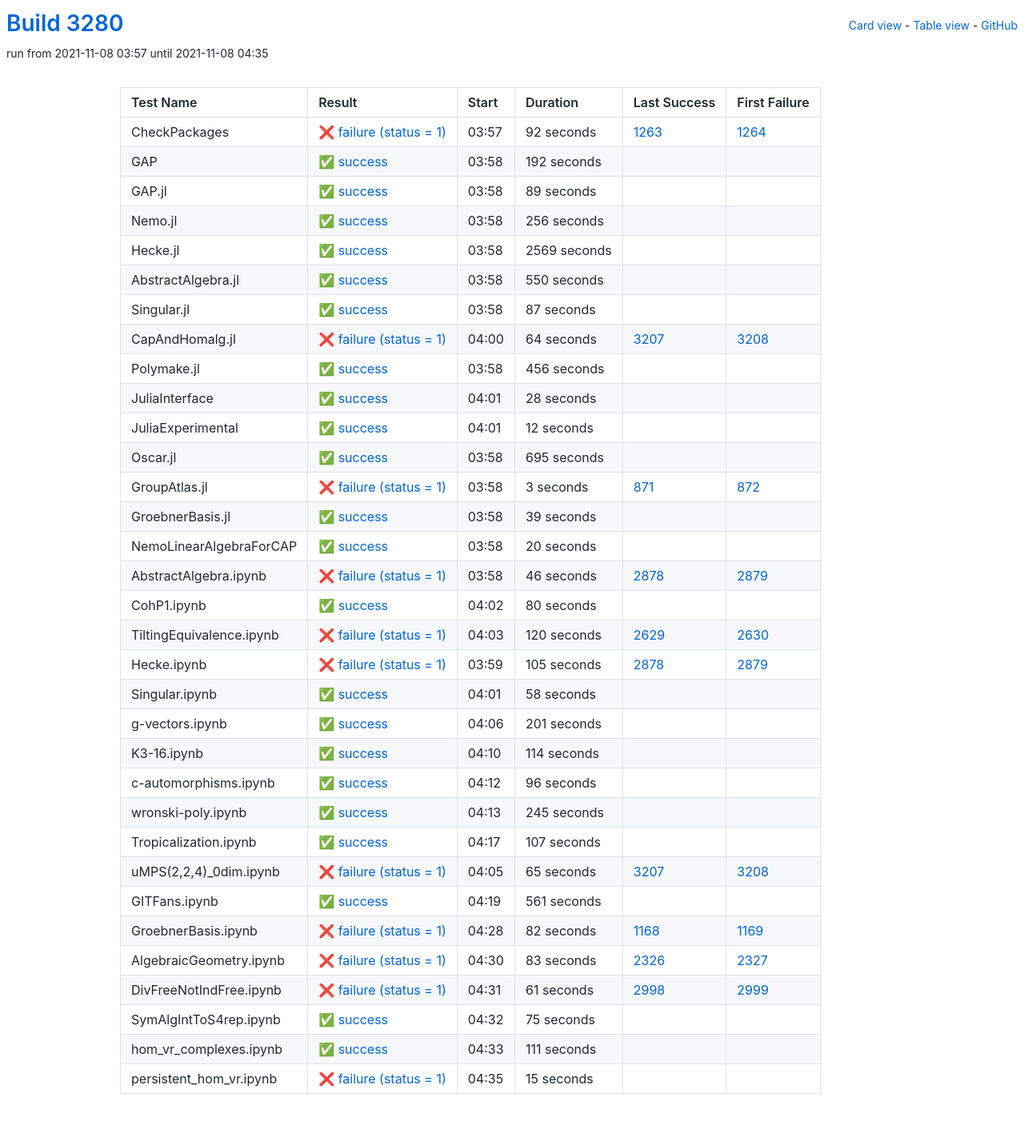
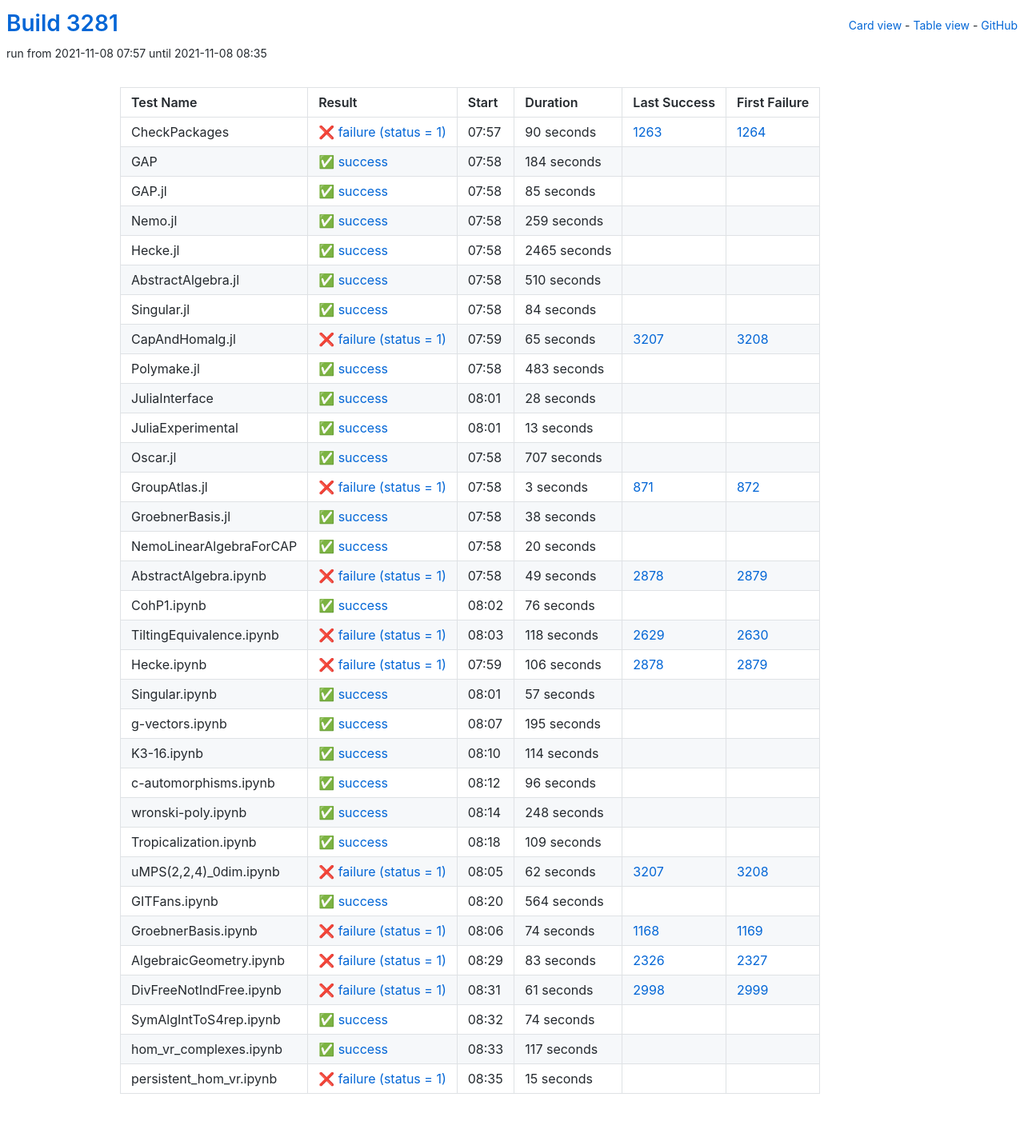
Before and after one commit to oscar-system/oscar-ci-status-stable, a Jekyll site: the page built from table.html, in a window 1280 px wide. Shown: the whole page at 80% size. Built offline with Jekyll 4.4.1, drawn with Linux system fonts in a browser that asks for light colours.

Commit message:
Build #3281

```diff
--- a/_data/ci.yml
+++ b/_data/ci.yml
@@ -1,6 +1,6 @@
 ---
-build: 3280
-build_url: https://oscarci.mathematik.uni-kl.de/job/oscar-stable/3280/
+build: 3281
+build_url: https://oscarci.mathematik.uni-kl.de/job/oscar-stable/3281/
 job: oscar-stable
 organization: oscar-system
 repo: oscar-ci-status-stable
@@ -8,116 +8,116 @@ repourl: https://github.com/oscar-system/oscar-ci-status-stable
 tests:
 - name: CheckPackages
   id: checkpackages
-  log: https://oscarci.mathematik.uni-kl.de/job/oscar-stable/3280/artifact/logs/build-3280/CheckPackages.log
-  start: 2021-11-08 03:57
+  log: https://oscarci.mathematik.uni-kl.de/job/oscar-stable/3281/artifact/logs/build-3281/CheckPackages.log
+  start: 2021-11-08 07:57
   success: false
   exitcode: 1
   status: failure
-  duration: 92
+  duration: 90
   last_success: 1263
   last_success_url: https://oscarci.mathematik.uni-kl.de/job/oscar-stable/1263/
   first_failure: 1264
   first_failure_url: https://oscarci.mathematik.uni-kl.de/job/oscar-stable/1264/
 - name: GAP
   id: gap
-  log: https://oscarci.mathematik.uni-kl.de/job/oscar-stable/3280/artifact/logs/build-3280/GAP.log
-  start: 2021-11-08 03:58
+  log: https://oscarci.mathematik.uni-kl.de/job/oscar-stable/3281/artifact/logs/build-3281/GAP.log
+  start: 2021-11-08 07:58
   success: true
   exitcode: 0
   status: success
-  duration: 192
+  duration: 184
   last_success: false
   last_success_url:
   first_failure: false
   first_failure_url:
 - name: GAP.jl
   id: gap-jl
-  log: https://oscarci.mathematik.uni-kl.de/job/oscar-stable/3280/artifact/logs/build-3280/GAP.jl.log
-  start: 2021-11-08 03:58
+  log: https://oscarci.mathematik.uni-kl.de/job/oscar-stable/3281/artifact/logs/build-3281/GAP.jl.log
+  start: 2021-11-08 07:58
   success: true
   exitcode: 0
   status: success
-  duration: 89
+  duration: 85
   last_success: false
   last_success_url:
   first_failure: false
   first_failure_url:
 - name: Nemo.jl
   id: nemo-jl
-  log: https://oscarci.mathematik.uni-kl.de/job/oscar-stable/3280/artifact/logs/build-3280/Nemo.jl.log
-  start: 2021-11-08 03:58
+  log: https://oscarci.mathematik.uni-kl.de/job/oscar-stable/3281/artifact/logs/build-3281/Nemo.jl.log
+  start: 2021-11-08 07:58
   success: true
   exitcode: 0
   status: success
-  duration: 256
+  duration: 259
   last_success: false
   last_success_url:
   first_failure: false
   first_failure_url:
 - name: Hecke.jl
   id: hecke-jl
-  log: https://oscarci.mathematik.uni-kl.de/job/oscar-stable/3280/artifact/logs/build-3280/Hecke.jl.log
-  start: 2021-11-08 03:58
+  log: https://oscarci.mathematik.uni-kl.de/job/oscar-stable/3281/artifact/logs/build-3281/Hecke.jl.log
+  start: 2021-11-08 07:58
   success: true
   exitcode: 0
   status: success
-  duration: 2569
+  duration: 2465
   last_success: false
   last_success_url:
   first_failure: false
   first_failure_url:
 - name: AbstractAlgebra.jl
   id: abstractalgebra-jl
-  log: https://oscarci.mathematik.uni-kl.de/job/oscar-stable/3280/artifact/logs/build-3280/AbstractAlgebra.jl.log
-  start: 2021-11-08 03:58
+  log: https://oscarci.mathematik.uni-kl.de/job/oscar-stable/3281/artifact/logs/build-3281/AbstractAlgebra.jl.log
+  start: 2021-11-08 07:58
   success: true
   exitcode: 0
   status: success
-  duration: 550
+  duration: 510
   last_success: false
   last_success_url:
   first_failure: false
   first_failure_url:
 - name: Singular.jl
   id: singular-jl
-  log: https://oscarci.mathematik.uni-kl.de/job/oscar-stable/3280/artifact/logs/build-3280/Singular.jl.log
-  start: 2021-11-08 03:58
+  log: https://oscarci.mathematik.uni-kl.de/job/oscar-stable/3281/artifact/logs/build-3281/Singular.jl.log
+  start: 2021-11-08 07:58
   success: true
   exitcode: 0
   status: success
-  duration: 87
+  duration: 84
   last_success: false
   last_success_url:
   first_failure: false
   first_failure_url:
 - name: CapAndHomalg.jl
   id: capandhomalg-jl
-  log: https://oscarci.mathematik.uni-kl.de/job/oscar-stable/3280/artifact/logs/build-3280/CapAndHomalg.jl.log
-  start: 2021-11-08 04:00
+  log: https://oscarci.mathematik.uni-kl.de/job/oscar-stable/3281/artifact/logs/build-3281/CapAndHomalg.jl.log
+  start: 2021-11-08 07:59
   success: false
   exitcode: 1
   status: failure
-  duration: 64
+  duration: 65
   last_success: 3207
   last_success_url: https://oscarci.mathematik.uni-kl.de/job/oscar-stable/3207/
   first_failure: 3208
   first_failure_url: https://oscarci.mathematik.uni-kl.de/job/oscar-stable/3208/
 - name: Polymake.jl
   id: polymake-jl
-  log: https://oscarci.mathematik.uni-kl.de/job/oscar-stable/3280/artifact/logs/build-3280/Polymake.jl.log
-  start: 2021-11-08 03:58
+  log: https://oscarci.mathematik.uni-kl.de/job/oscar-stable/3281/artifact/logs/build-3281/Polymake.jl.log
+  start: 2021-11-08 07:58
   success: true
   exitcode: 0
   status: success
-  duration: 456
+  duration: 483
   last_success: false
   last_success_url:
   first_failure: false
   first_failure_url:
 - name: JuliaInterface
   id: juliainterface
-  log: https://oscarci.mathematik.uni-kl.de/job/oscar-stable/3280/artifact/logs/build-3280/JuliaInterface.log
-  start: 2021-11-08 04:01
+  log: https://oscarci.mathematik.uni-kl.de/job/oscar-stable/3281/artifact/logs/build-3281/JuliaInterface.log
+  start: 2021-11-08 08:01
   success: true
   exitcode: 0
   status: success
@@ -128,32 +128,32 @@ tests:
   first_failure_url:
 - name: JuliaExperimental
   id: juliaexperimental
-  log: https://oscarci.mathematik.uni-kl.de/job/oscar-stable/3280/artifact/logs/build-3280/JuliaExperimental.log
-  start: 2021-11-08 04:01
+  log: https://oscarci.mathematik.uni-kl.de/job/oscar-stable/3281/artifact/logs/build-3281/JuliaExperimental.log
+  start: 2021-11-08 08:01
   success: true
   exitcode: 0
   status: success
-  duration: 12
+  duration: 13
   last_success: false
   last_success_url:
   first_failure: false
   first_failure_url:
 - name: Oscar.jl
   id: oscar-jl
-  log: https://oscarci.mathematik.uni-kl.de/job/oscar-stable/3280/artifact/logs/build-3280/Oscar.jl.log
-  start: 2021-11-08 03:58
+  log: https://oscarci.mathematik.uni-kl.de/job/oscar-stable/3281/artifact/logs/build-3281/Oscar.jl.log
+  start: 2021-11-08 07:58
   success: true
   exitcode: 0
   status: success
-  duration: 695
+  duration: 707
   last_success: false
   last_success_url:
   first_failure: false
   first_failure_url:
 - name: GroupAtlas.jl
   id: groupatlas-jl
-  log: https://oscarci.mathematik.uni-kl.de/job/oscar-stable/3280/artifact/logs/build-3280/GroupAtlas.jl.log
-  start: 2021-11-08 03:58
+  log: https://oscarci.mathematik.uni-kl.de/job/oscar-stable/3281/artifact/logs/build-3281/GroupAtlas.jl.log
+  start: 2021-11-08 07:58
   success: false
   exitcode: 1
   status: failure
@@ -164,20 +164,20 @@ tests:
   first_failure_url: https://oscarci.mathematik.uni-kl.de/job/oscar-stable/872/
 - name: GroebnerBasis.jl
   id: groebnerbasis-jl
-  log: https://oscarci.mathematik.uni-kl.de/job/oscar-stable/3280/artifact/logs/build-3280/GroebnerBasis.jl.log
-  start: 2021-11-08 03:58
+  log: https://oscarci.mathematik.uni-kl.de/job/oscar-stable/3281/artifact/logs/build-3281/GroebnerBasis.jl.log
+  start: 2021-11-08 07:58
   success: true
   exitcode: 0
   status: success
-  duration: 39
+  duration: 38
   last_success: false
   last_success_url:
   first_failure: false
   first_failure_url:
 - name: NemoLinearAlgebraForCAP
   id: nemolinearalgebraforcap
-  log: https://oscarci.mathematik.uni-kl.de/job/oscar-stable/3280/artifact/logs/build-3280/NemoLinearAlgebraForCAP.log
-  start: 2021-11-08 03:58
+  log: https://oscarci.mathematik.uni-kl.de/job/oscar-stable/3281/artifact/logs/build-3281/NemoLinearAlgebraForCAP.log
+  start: 2021-11-08 07:58
   success: true
   exitcode: 0
   status: success
@@ -188,80 +188,80 @@ tests:
   first_failure_url:
 - name: AbstractAlgebra.ipynb
   id: abstractalgebra-ipynb
-  log: https://oscarci.mathematik.uni-kl.de/job/oscar-stable/3280/artifact/logs/build-3280/AbstractAlgebra.ipynb.log
-  start: 2021-11-08 03:58
+  log: https://oscarci.mathematik.uni-kl.de/job/oscar-stable/3281/artifact/logs/build-3281/AbstractAlgebra.ipynb.log
+  start: 2021-11-08 07:58
   success: false
   exitcode: 1
   status: failure
-  duration: 46
+  duration: 49
   last_success: 2878
   last_success_url: https://oscarci.mathematik.uni-kl.de/job/oscar-stable/2878/
   first_failure: 2879
   first_failure_url: https://oscarci.mathematik.uni-kl.de/job/oscar-stable/2879/
 - name: CohP1.ipynb
   id: cohp1-ipynb
-  log: https://oscarci.mathematik.uni-kl.de/job/oscar-stable/3280/artifact/logs/build-3280/CohP1.ipynb.log
-  start: 2021-11-08 04:02
+  log: https://oscarci.mathematik.uni-kl.de/job/oscar-stable/3281/artifact/logs/build-3281/CohP1.ipynb.log
+  start: 2021-11-08 08:02
   success: true
   exitcode: 0
   status: success
-  duration: 80
+  duration: 76
   last_success: false
   last_success_url:
   first_failure: false
   first_failure_url:
 - name: TiltingEquivalence.ipynb
   id: tiltingequivalence-ipynb
-  log: https://oscarci.mathematik.uni-kl.de/job/oscar-stable/3280/artifact/logs/build-3280/TiltingEquivalence.ipynb.log
-  start: 2021-11-08 04:03
+  log: https://oscarci.mathematik.uni-kl.de/job/oscar-stable/3281/artifact/logs/build-3281/TiltingEquivalence.ipynb.log
+  start: 2021-11-08 08:03
   success: false
   exitcode: 1
   status: failure
-  duration: 120
+  duration: 118
   last_success: 2629
   last_success_url: https://oscarci.mathematik.uni-kl.de/job/oscar-stable/2629/
   first_failure: 2630
   first_failure_url: https://oscarci.mathematik.uni-kl.de/job/oscar-stable/2630/
 - name: Hecke.ipynb
   id: hecke-ipynb
-  log: https://oscarci.mathematik.uni-kl.de/job/oscar-stable/3280/artifact/logs/build-3280/Hecke.ipynb.log
-  start: 2021-11-08 03:59
+  log: https://oscarci.mathematik.uni-kl.de/job/oscar-stable/3281/artifact/logs/build-3281/Hecke.ipynb.log
+  start: 2021-11-08 07:59
   success: false
   exitcode: 1
   status: failure
-  duration: 105
+  duration: 106
   last_success: 2878
   last_success_url: https://oscarci.mathematik.uni-kl.de/job/oscar-stable/2878/
   first_failure: 2879
   first_failure_url: https://oscarci.mathematik.uni-kl.de/job/oscar-stable/2879/
 - name: Singular.ipynb
   id: singular-ipynb
-  log: https://oscarci.mathematik.uni-kl.de/job/oscar-stable/3280/artifact/logs/build-3280/Singular.ipynb.log
-  start: 2021-11-08 04:01
+  log: https://oscarci.mathematik.uni-kl.de/job/oscar-stable/3281/artifact/logs/build-3281/Singular.ipynb.log
+  start: 2021-11-08 08:01
   success: true
   exitcode: 0
   status: success
-  duration: 58
+  duration: 57
   last_success: false
   last_success_url:
   first_failure: false
   first_failure_url:
 - name: g-vectors.ipynb
   id: g-vectors-ipynb
-  log: https://oscarci.mathematik.uni-kl.de/job/oscar-stable/3280/artifact/logs/build-3280/g-vectors.ipynb.log
-  start: 2021-11-08 04:06
+  log: https://oscarci.mathematik.uni-kl.de/job/oscar-stable/3281/artifact/logs/build-3281/g-vectors.ipynb.log
+  start: 2021-11-08 08:07
   success: true
   exitcode: 0
   status: success
-  duration: 201
+  duration: 195
   last_success: false
   last_success_url:
   first_failure: false
   first_failure_url:
 - name: K3-16.ipynb
   id: k3-16-ipynb
-  log: https://oscarci.mathematik.uni-kl.de/job/oscar-stable/3280/artifact/logs/build-3280/K3-16.ipynb.log
-  start: 2021-11-08 04:10
+  log: https://oscarci.mathematik.uni-kl.de/job/oscar-stable/3281/artifact/logs/build-3281/K3-16.ipynb.log
+  start: 2021-11-08 08:10
   success: true
   exitcode: 0
   status: success
@@ -272,8 +272,8 @@ tests:
   first_failure_url:
 - name: c-automorphisms.ipynb
   id: c-automorphisms-ipynb
-  log: https://oscarci.mathematik.uni-kl.de/job/oscar-stable/3280/artifact/logs/build-3280/c-automorphisms.ipynb.log
-  start: 2021-11-08 04:12
+  log: https://oscarci.mathematik.uni-kl.de/job/oscar-stable/3281/artifact/logs/build-3281/c-automorphisms.ipynb.log
+  start: 2021-11-08 08:12
   success: true
   exitcode: 0
   status: success
@@ -284,68 +284,68 @@ tests:
   first_failure_url:
 - name: wronski-poly.ipynb
   id: wronski-poly-ipynb
-  log: https://oscarci.mathematik.uni-kl.de/job/oscar-stable/3280/artifact/logs/build-3280/wronski-poly.ipynb.log
-  start: 2021-11-08 04:13
+  log: https://oscarci.mathematik.uni-kl.de/job/oscar-stable/3281/artifact/logs/build-3281/wronski-poly.ipynb.log
+  start: 2021-11-08 08:14
   success: true
   exitcode: 0
   status: success
-  duration: 245
+  duration: 248
   last_success: false
   last_success_url:
   first_failure: false
   first_failure_url:
 - name: Tropicalization.ipynb
   id: tropicalization-ipynb
-  log: https://oscarci.mathematik.uni-kl.de/job/oscar-stable/3280/artifact/logs/build-3280/Tropicalization.ipynb.log
-  start: 2021-11-08 04:17
+  log: https://oscarci.mathematik.uni-kl.de/job/oscar-stable/3281/artifact/logs/build-3281/Tropicalization.ipynb.log
+  start: 2021-11-08 08:18
   success: true
   exitcode: 0
   status: success
-  duration: 107
+  duration: 109
   last_success: false
   last_success_url:
   first_failure: false
   first_failure_url:
 - name: uMPS(2,2,4)_0dim.ipynb
   id: umps-2-2-4-0dim-ipynb
-  log: https://oscarci.mathematik.uni-kl.de/job/oscar-stable/3280/artifact/logs/build-3280/uMPS-2-2-4-_0dim.ipynb.log
-  start: 2021-11-08 04:05
+  log: https://oscarci.mathematik.uni-kl.de/job/oscar-stable/3281/artifact/logs/build-3281/uMPS-2-2-4-_0dim.ipynb.log
+  start: 2021-11-08 08:05
   success: false
   exitcode: 1
   status: failure
-  duration: 65
+  duration: 62
   last_success: 3207
   last_success_url: https://oscarci.mathematik.uni-kl.de/job/oscar-stable/3207/
   first_failure: 3208
   first_failure_url: https://oscarci.mathematik.uni-kl.de/job/oscar-stable/3208/
 - name: GITFans.ipynb
   id: gitfans-ipynb
-  log: https://oscarci.mathematik.uni-kl.de/job/oscar-stable/3280/artifact/logs/build-3280/GITFans.ipynb.log
-  start: 2021-11-08 04:19
+  log: https://oscarci.mathematik.uni-kl.de/job/oscar-stable/3281/artifact/logs/build-3281/GITFans.ipynb.log
+  start: 2021-11-08 08:20
   success: true
   exitcode: 0
   status: success
-  duration: 561
+  duration: 564
   last_success: false
   last_success_url:
   first_failure: false
   first_failure_url:
 - name: GroebnerBasis.ipynb
   id: groebnerbasis-ipynb
-  log: https://oscarci.mathematik.uni-kl.de/job/oscar-stable/3280/artifact/logs/build-3280/GroebnerBasis.ipynb.log
-  start: 2021-11-08 04:28
+  log: https://oscarci.mathematik.uni-kl.de/job/oscar-stable/3281/artifact/logs/build-3281/GroebnerBasis.ipynb.log
+  start: 2021-11-08 08:06
   success: false
   exitcode: 1
   status: failure
-  duration: 82
+  duration: 74
   last_success: 1168
   last_success_url: https://oscarci.mathematik.uni-kl.de/job/oscar-stable/1168/
   first_failure: 1169
   first_failure_url: https://oscarci.mathematik.uni-kl.de/job/oscar-stable/1169/
 - name: AlgebraicGeometry.ipynb
   id: algebraicgeometry-ipynb
-  log: https://oscarci.mathematik.uni-kl.de/job/oscar-stable/3280/artifact/logs/build-3280/AlgebraicGeometry.ipynb.log
-  start: 2021-11-08 04:30
+  log: https://oscarci.mathematik.uni-kl.de/job/oscar-stable/3281/artifact/logs/build-3281/AlgebraicGeometry.ipynb.log
+  start: 2021-11-08 08:29
   success: false
   exitcode: 1
   status: failure
@@ -356,8 +356,8 @@ tests:
   first_failure_url: https://oscarci.mathematik.uni-kl.de/job/oscar-stable/2327/
 - name: DivFreeNotIndFree.ipynb
   id: divfreenotindfree-ipynb
-  log: https://oscarci.mathematik.uni-kl.de/job/oscar-stable/3280/artifact/logs/build-3280/DivFreeNotIndFree.ipynb.log
-  start: 2021-11-08 04:31
+  log: https://oscarci.mathematik.uni-kl.de/job/oscar-stable/3281/artifact/logs/build-3281/DivFreeNotIndFree.ipynb.log
+  start: 2021-11-08 08:31
   success: false
   exitcode: 1
   status: failure
@@ -368,32 +368,32 @@ tests:
   first_failure_url: https://oscarci.mathematik.uni-kl.de/job/oscar-stable/2999/
 - name: SymAlgIntToS4rep.ipynb
   id: symalginttos4rep-ipynb
-  log: https://oscarci.mathematik.uni-kl.de/job/oscar-stable/3280/artifact/logs/build-3280/SymAlgIntToS4rep.ipynb.log
-  start: 2021-11-08 04:32
+  log: https://oscarci.mathematik.uni-kl.de/job/oscar-stable/3281/artifact/logs/build-3281/SymAlgIntToS4rep.ipynb.log
+  start: 2021-11-08 08:32
   success: true
   exitcode: 0
   status: success
-  duration: 75
+  duration: 74
   last_success: false
   last_success_url:
   first_failure: false
   first_failure_url:
 - name: hom_vr_complexes.ipynb
   id: hom-vr-complexes-ipynb
-  log: https://oscarci.mathematik.uni-kl.de/job/oscar-stable/3280/artifact/logs/build-3280/hom_vr_complexes.ipynb.log
-  start: 2021-11-08 04:33
+  log: https://oscarci.mathematik.uni-kl.de/job/oscar-stable/3281/artifact/logs/build-3281/hom_vr_complexes.ipynb.log
+  start: 2021-11-08 08:33
   success: true
   exitcode: 0
   status: success
-  duration: 111
+  duration: 117
   last_success: false
   last_success_url:
   first_failure: false
   first_failure_url:
 - name: persistent_hom_vr.ipynb
   id: persistent-hom-vr-ipynb
-  log: https://oscarci.mathematik.uni-kl.de/job/oscar-stable/3280/artifact/logs/build-3280/persistent_hom_vr.ipynb.log
-  start: 2021-11-08 04:35
+  log: https://oscarci.mathematik.uni-kl.de/job/oscar-stable/3281/artifact/logs/build-3281/persistent_hom_vr.ipynb.log
+  start: 2021-11-08 08:35
   success: false
   exitcode: 1
   status: failure
```
Also changed, not shown: README.md.
